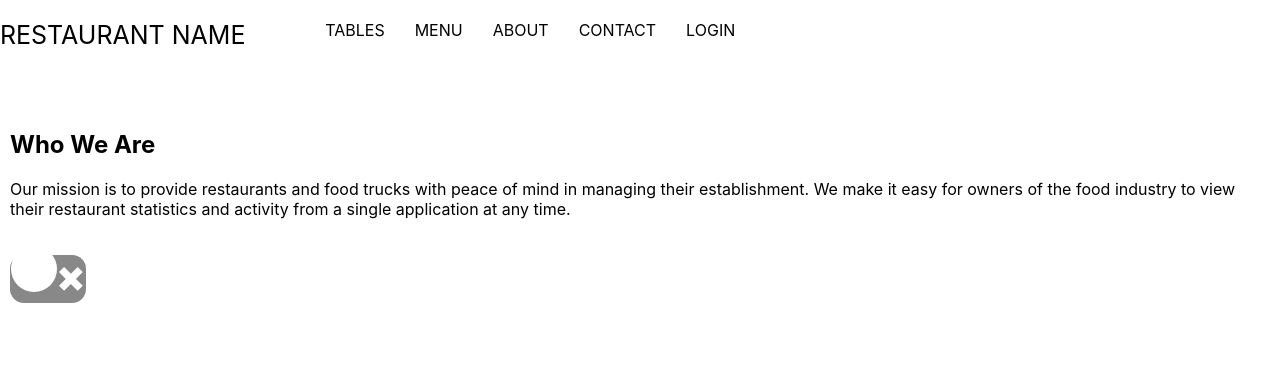
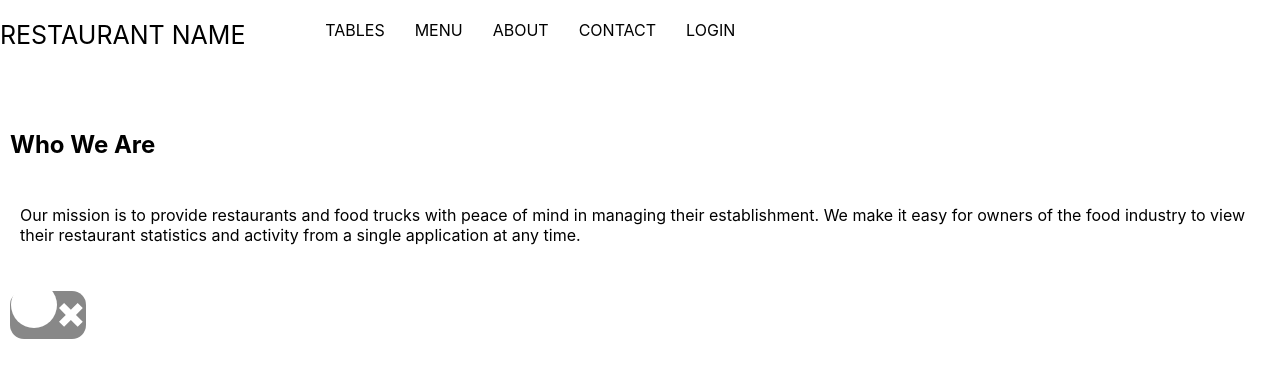
Before and after one commit to itsmarcotime/restaurantHelper, a React (Create React App) app in the folder client/: page /about in a window 1280 px wide. Shown: the top 378 px of the page. Built offline with nearby package versions, Linux system fonts and the light colour scheme.

Commit message:
issues in main

```diff
--- a/client/src/pages/About.js
+++ b/client/src/pages/About.js
@@ -2,6 +2,7 @@ import React from 'react';
 function About() {
   return (
     <section className="my-5">
+      <div className='bio'>
       <h1 id="about">Who We Are</h1>
       <div className="my-2">
         <p>
@@ -9,6 +10,7 @@ function About() {
           We make it easy for owners of the food industry to view their restaurant statistics and activity from a single application at any time.
         </p>
       </div>
+      </div>
     </section>
   );
 }
```
Also changed, not shown: 1 other file (tests, documents, lock files or other folders).
